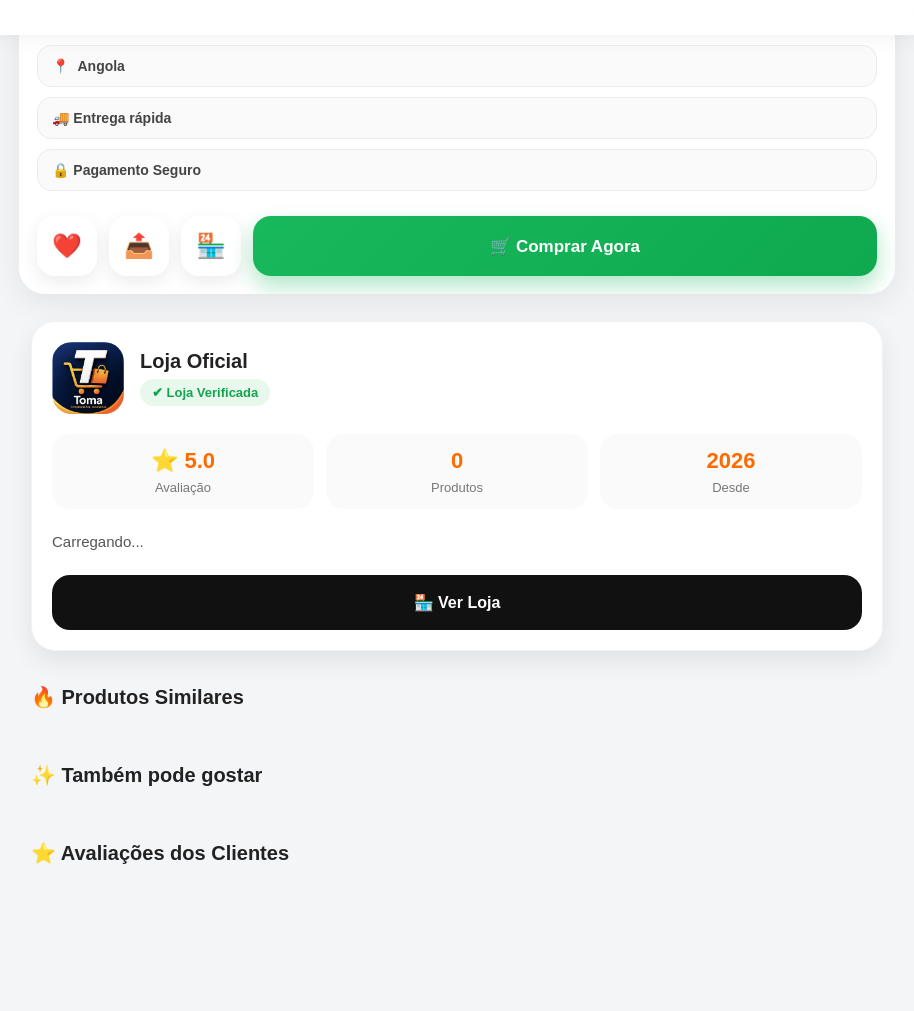
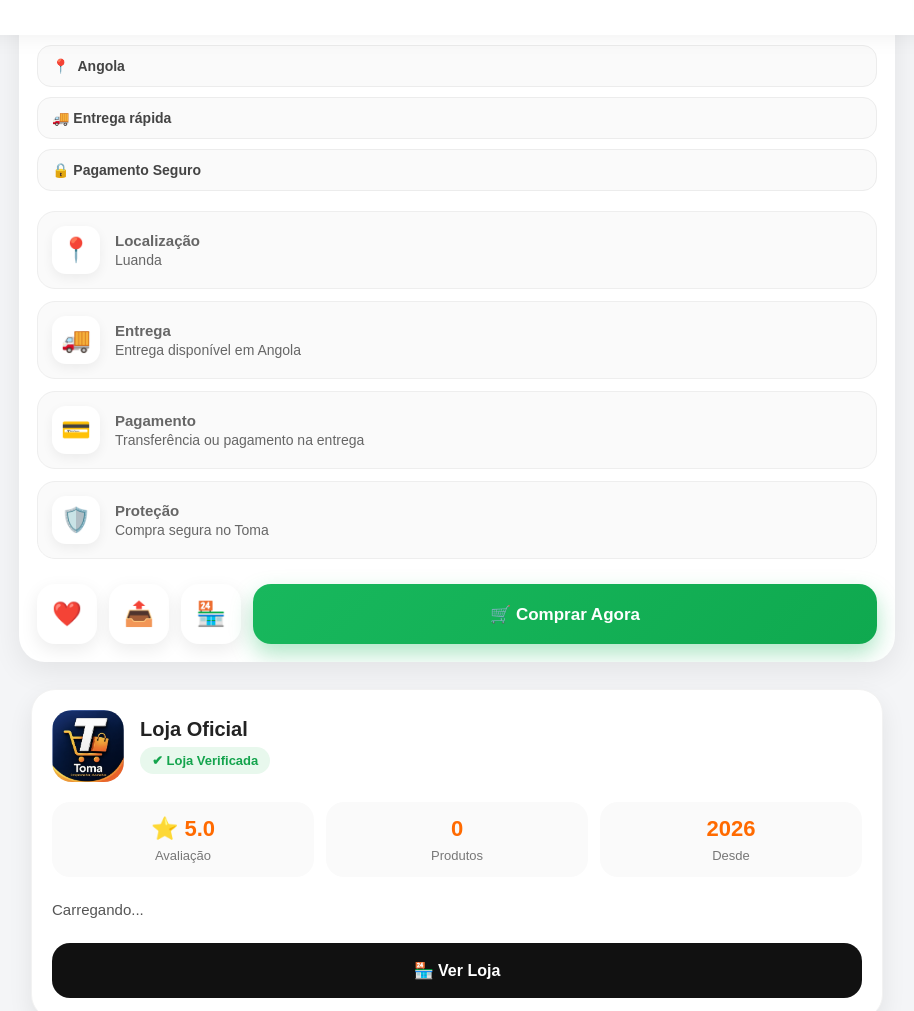
Before and after one commit to ramideilliasse-dev/Commerce, a plain HTML site: page product.html in a window 1280 px wide. Shown: the part 765-1776 px from the top of the page, without its empty margins (183-1097 px from the left). Drawn offline with Linux system fonts and the light colour scheme.

Commit message:
Implement product features display
Added product features section with icons and descriptions.

```diff
--- a/product.html
+++ b/product.html
@@ -1206,6 +1206,81 @@ transition:.25s;
 transform:translateY(-2px);
 
 }
+/*==========================
+PRODUCT FEATURES
+==========================*/
+
+.productFeatures{
+
+display:flex;
+
+flex-direction:column;
+
+gap:12px;
+
+margin-top:20px;
+
+margin-bottom:20px;
+
+}
+
+.featureItem{
+
+display:flex;
+
+align-items:center;
+
+gap:15px;
+
+padding:14px;
+
+background:#fafafa;
+
+border-radius:18px;
+
+border:1px solid #eee;
+
+}
+
+.featureIcon{
+
+width:48px;
+
+height:48px;
+
+display:flex;
+
+align-items:center;
+
+justify-content:center;
+
+border-radius:14px;
+
+background:#fff;
+
+font-size:24px;
+
+box-shadow:0 4px 12px rgba(0,0,0,.06);
+
+}
+
+.featureItem b{
+
+display:block;
+
+font-size:15px;
+
+margin-bottom:3px;
+
+}
+
+.featureItem div{
+
+font-size:14px;
+
+color:#666;
+
+}
 </style>
 </head>
 
@@ -1296,7 +1371,41 @@ Carregando...
 </div>
 
 <div id="desc" class="desc"></div>
-
+<div class="productFeatures">
+
+<div class="featureItem">
+<span class="featureIcon">📍</span>
+<div>
+<b>Localização</b>
+<div id="productProvince">Luanda</div>
+</div>
+</div>
+
+<div class="featureItem">
+<span class="featureIcon">🚚</span>
+<div>
+<b>Entrega</b>
+<div>Entrega disponível em Angola</div>
+</div>
+</div>
+
+<div class="featureItem">
+<span class="featureIcon">💳</span>
+<div>
+<b>Pagamento</b>
+<div>Transferência ou pagamento na entrega</div>
+</div>
+</div>
+
+<div class="featureItem">
+<span class="featureIcon">🛡️</span>
+<div>
+<b>Proteção</b>
+<div>Compra segura no Toma</div>
+</div>
+</div>
+
+</div>
 <div class="actions">
 
 <button
@@ -1716,7 +1825,8 @@ priceEl.innerText = (product.price || 0) + " Kz"
 stickyPrice.innerText =
 (product.price || 0) + " Kz"
 descEl.innerText = product.description || "Sem descrição"
-
+document.getElementById("productProvince").textContent =
+product.province || "Angola";
 ratingEl.innerText = "⭐ " + (product.rating || 5) + "/5"
 const stock =
 Number(product.stock || 0)
```
